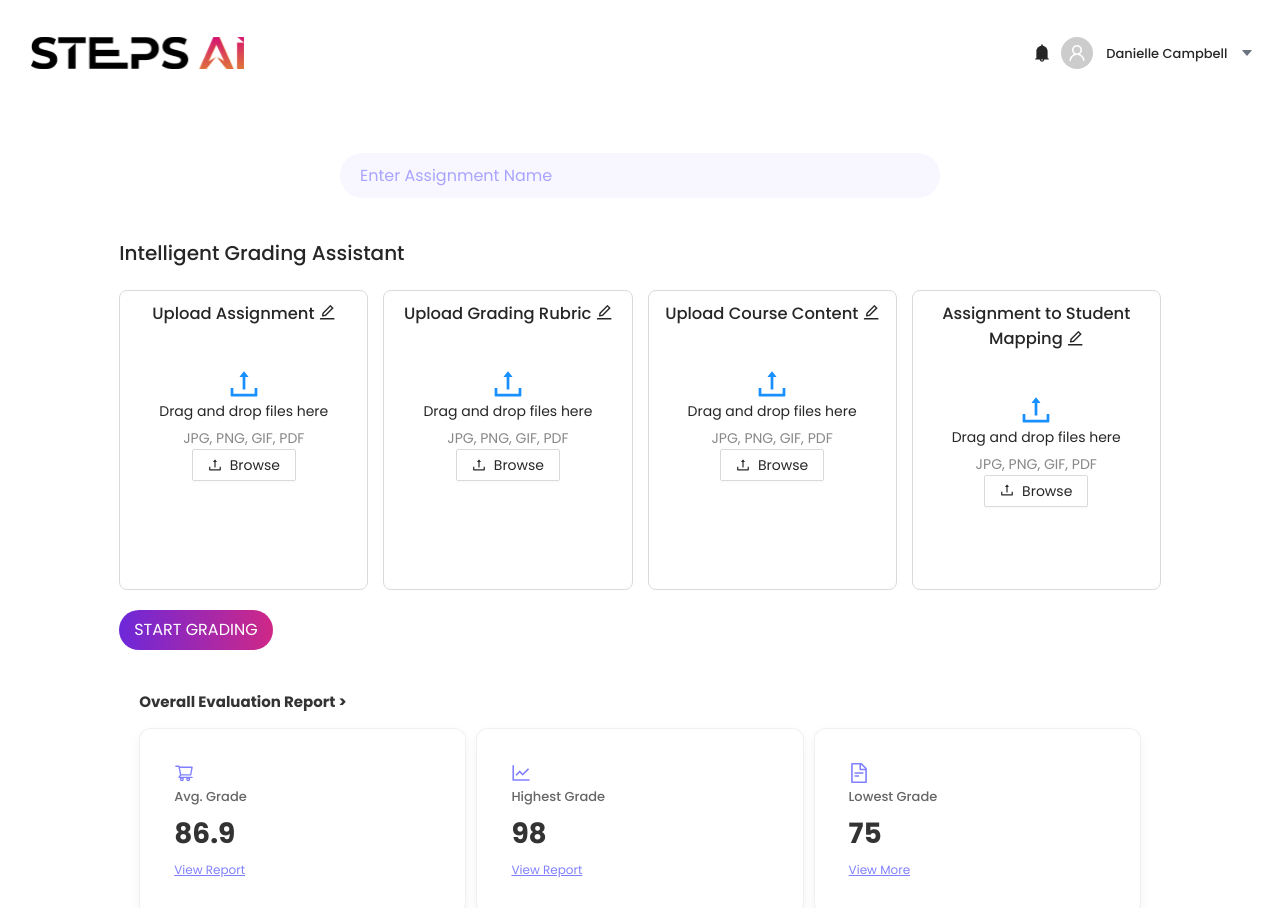
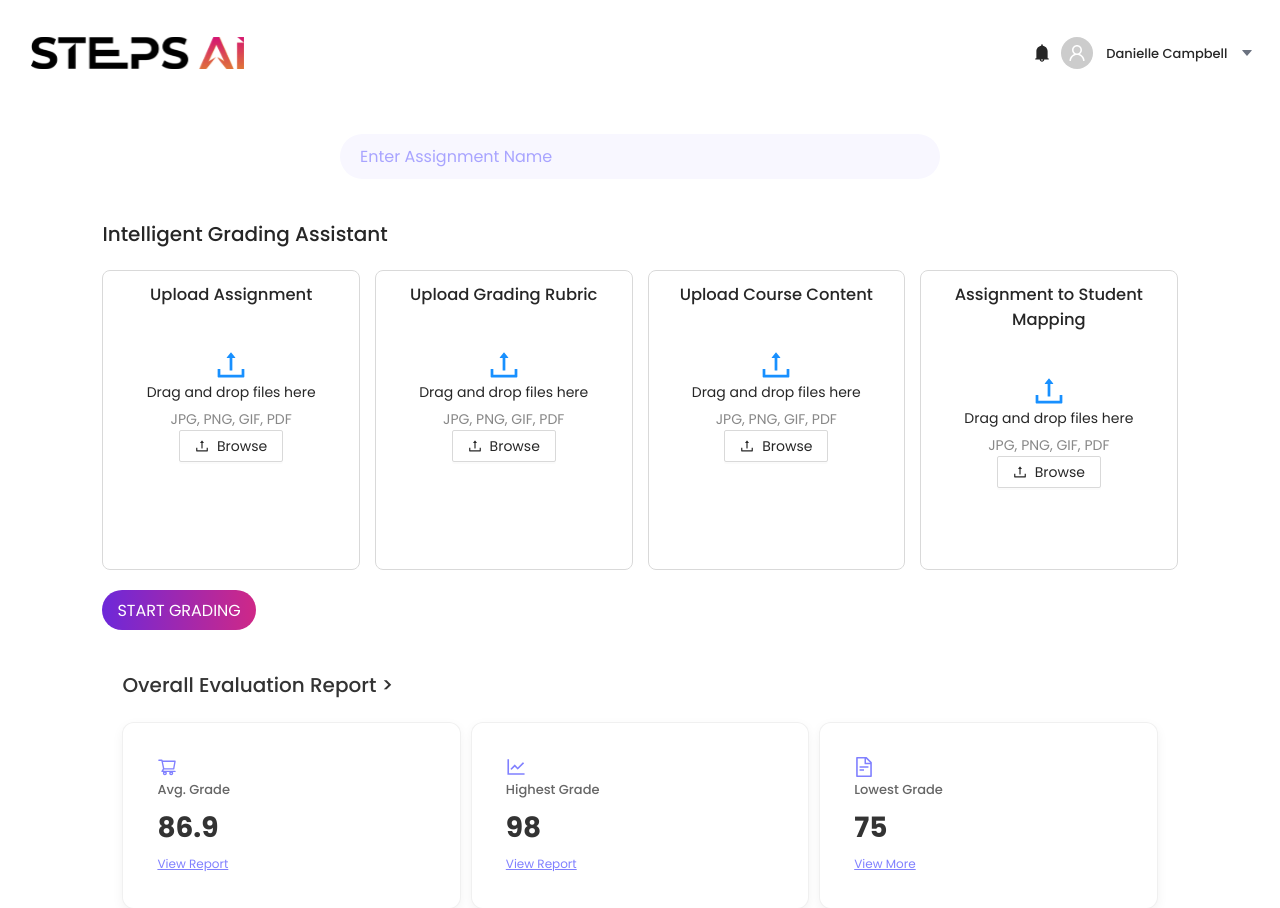
Before and after one commit to gopisuresh-dev2prod/grading-assistant, a React (Create React App) app: page /modify-assignment in a window 1280 px wide. Built offline with nearby package versions, Linux system fonts and the light colour scheme; sample sign-in values are in the browser's storage.

Commit message:
update 5 files

```diff
--- a/src/Pages/EvaluationReportPage/EvaluationReportPage.js
+++ b/src/Pages/EvaluationReportPage/EvaluationReportPage.js
@@ -72,7 +72,7 @@ const EvaluationReportPage = ({ assignmentName }) => {
 
   return (
     <div className="evaluation-report-page">
-      <h1>
+      <h1 className='page-title'>
         Overall Evaluation Report {">"} {assignmentName}{" "}
       </h1>
       <div className="stats-cards">
--- a/src/Pages/IndividualEvaluationReport/IndividualEvaluationReport.js
+++ b/src/Pages/IndividualEvaluationReport/IndividualEvaluationReport.js
@@ -167,7 +167,7 @@ const IndividualEvaluationReport = ({assignmentName}) => {
 
   return (
     <div className="individual-evaluation-report">
-      <h1>Individual Evaluation Report {">"} {assignmentName}{" "}</h1>
+      <h1 className='page-title'>Individual Evaluation Report {">"} {assignmentName}{" "}</h1>
       <Table
         columns={columns}
         dataSource={data}
--- a/src/Pages/IndividualEvaluationReport/IndividualEvaluationReport.scss
+++ b/src/Pages/IndividualEvaluationReport/IndividualEvaluationReport.scss
@@ -1,7 +1,7 @@
 .individual-evaluation-report {
   padding: 2rem;
   // background-color: #f5f7ff;
-margin-bottom: 10rem;
+  margin-bottom: 10rem;
   h1 {
     font-size: 1.5rem;
     font-weight: bold;
@@ -44,7 +44,11 @@ margin-bottom: 10rem;
       }
     }
   }
-
+  .page-title {
+    font-size: 2rem;
+    margin-bottom: 2rem;
+    font-weight: 500;
+  }
   .student-info {
     display: flex;
     align-items: center;
@@ -95,7 +99,8 @@ margin-bottom: 10rem;
   background-clip: padding-box;
   border: 0;
   border-radius: 2px;
-  box-shadow: 0 3px 6px -4px rgba(0, 0, 0, 0.12), 0 6px 16px 0 rgba(0, 0, 0, 0.08), 0 9px 28px 8px rgba(0, 0, 0, 0.05);
+  box-shadow: 0 3px 6px -4px rgba(0, 0, 0, 0.12),
+    0 6px 16px 0 rgba(0, 0, 0, 0.08), 0 9px 28px 8px rgba(0, 0, 0, 0.05);
   pointer-events: auto;
   // width: 100%;
   // max-width: 90vw;
--- a/src/Pages/ModifyAssignmentPage/ModifyAssignmentPage.js
+++ b/src/Pages/ModifyAssignmentPage/ModifyAssignmentPage.js
@@ -108,7 +108,9 @@ const ModifyAssignmentPage = () => {
               { title: 'Assignment to Student Mapping', type: 'mapping' }
             ].map(({ title, type }) => (
               <div key={title} className="upload-card">
-                <h3>{title} <EditOutlined /></h3>
+                <h3>{title}
+                 {/* <EditOutlined /> */}
+                 </h3>
                 <Upload {...uploadProps(type)} className="upload-area">
                   <div className="upload-content">
                     {renderUploadContent(type)}
--- a/src/Pages/ModifyAssignmentPage/ModifyAssignmentPage.scss
+++ b/src/Pages/ModifyAssignmentPage/ModifyAssignmentPage.scss
@@ -1,5 +1,5 @@
 .modify-assignment-page {
-  padding: 2rem;
+  // padding: 2rem;
   height: 100vh;
   overflow: auto;
   .content-wrapper {
@@ -33,6 +33,7 @@ justify-content: center;
   .page-title {
     font-size: 2rem;
     margin-bottom: 2rem;
+    font-weight: 500;
   }
 
   .upload-grid {
@@ -40,7 +41,6 @@ justify-content: center;
     grid-template-columns: repeat(auto-fit, minmax(100px, 1fr));
     gap: 1.5rem;
     margin-bottom: 2rem;
-
   }
 
   .upload-card {
@@ -84,7 +84,6 @@ justify-content: center;
           color: #888;
           // display: none;
         }
-
       }
       .success-icon {
         display: flex;
@@ -116,7 +115,7 @@ justify-content: center;
       background: linear-gradient(90deg, #cf2887 0%, #6d28d9 100%);
     }
   }
-.rest-grading-btn{
+  .rest-grading-btn {
     background: linear-gradient(90deg, #6d28d9 0%, #cf2887 100%);
     color: #fff;
     height: 3.5rem;
```
Lines whose indentation alone changed are shown as unchanged.
